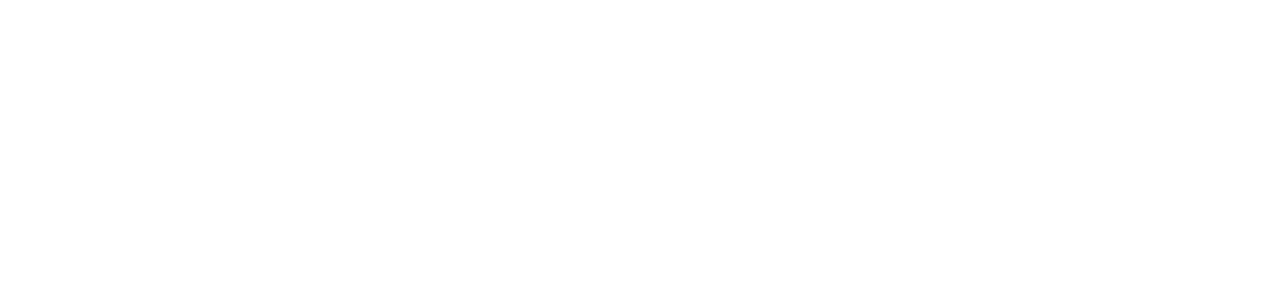
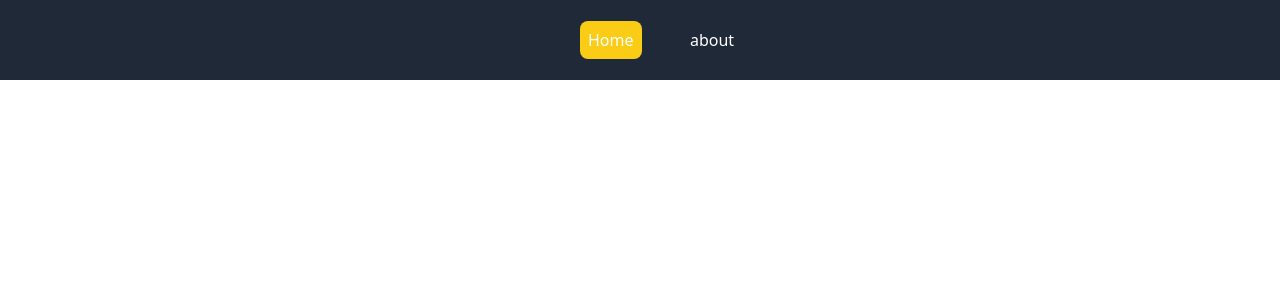
Before and after one commit to tawhid3482/My-Portfolio, a React (Vite) app: page / in a window 1280 px wide. Shown: the top 300 px of the page. Built offline with nearby package versions, Linux system fonts and the light colour scheme.

Commit message:
today frist commit

```diff
--- a/package.json
+++ b/package.json
@@ -14,6 +14,7 @@
     "match-sorter": "^6.3.1",
     "react": "^18.2.0",
     "react-dom": "^18.2.0",
+    "react-icons": "^4.12.0",
     "react-router-dom": "^6.20.1",
     "sort-by": "^1.2.0"
   },
--- a/src/About.jsx
+++ b/src/About.jsx
@@ -1,8 +1,8 @@
 
 const About = () => {
     return (
-        <div>
-            abgehjyt
+        <div className="text-center mt-52">
+            asaaaaaaaaaaa
         </div>
     );
 };
--- /dev/null
+++ b/src/Components/Navber/NavLink.jsx
@@ -0,0 +1,27 @@
+import { NavLink } from "react-router-dom";
+
+const NavLinks = ({route}) => {
+    return (
+        <li className=" m-1 md:m-0 md:ml-10 p-1 rounded-lg md:w-16 text-center hover:bg-white hover:text-black">
+        <NavLink to={route.path}
+         className={({ isActive, isPending }) =>
+         isPending ? "pending" : isActive ? "bg-yellow-400 p-2 w-40 rounded-lg" : ""
+       }
+        >
+
+          {route.name}
+          </NavLink>
+      </li>
+    );
+};
+
+export default NavLinks;
+
+{/* <NavLink
+  to="/messages"
+  className={({ isActive, isPending }) =>
+    isPending ? "pending" : isActive ? "active" : ""
+  }
+>
+  Messages
+</NavLink>; */}
--- a/src/Components/Navber/Navber.jsx
+++ b/src/Components/Navber/Navber.jsx
@@ -1,134 +1,38 @@
-import { useState, useEffect } from "react";
-import { Link, NavLink } from "react-router-dom";
-import { AiOutlineMenuUnfold } from "react-icons/ai";
-import { RxCross2 } from "react-icons/rx";
-import { BsSun } from "react-icons/bs";
-import { GiNightSleep } from "react-icons/gi";
+import { useState } from "react";
+import NavLinks from "./NavLink";
+import { MdOutlineMenuOpen } from "react-icons/md";
+import { RxCross1 } from "react-icons/rx";
+
 
 const Navber = () => {
-//   const { user } = useState(null);
-//   const [isMenuVisible, setMenuVisible] = useState(false);
-//   const [theme, setTheme] = useState(null);
+  const [openMenu, setMenu] = useState(false);
 
-//   useEffect(() => {
-//     if (theme === "dark") {
-//       document.documentElement.classList.add("dark");
-//     } else {
-//       document.documentElement.classList.remove("dark");
-//     }
-//   }, [theme]);
-
-//   const toggleMenu = () => {
-//     setMenuVisible(!isMenuVisible);
-//   };
-
-//   const handleTheme = () => {
-//     setTheme(theme === "dark" ? "light" : "dark");
-//   };
-
-//   const links = (
-//     <>
-//       <li>
-//       <NavLink
-//         to="/"
-//         className={({ isActive, isPending }) =>
-//           `flex justify-center hover:bg-yellow-600 rounded-lg items-center p-2 hover:text-white ${
-//             isPending ? "pending" : isActive ? "bg-yellow-500" : "bg-white"
-//           }`
-//         }
-//       >
-
-//       </NavLink>
-//       </li>
-//       <li>
-//         <Link
-//           to="/about"
-//           className="flex justify-center hover:bg-yellow-600 hover:text-white bg-white"
-//         >
-//           About
-//         </Link>
-//       </li>
-//      <li>
-//      <NavLink
-//         to="/demo"
-//         className={({ isActive, isPending }) =>
-//           `flex justify-center hover:bg-yellow-600 rounded-lg items-center p-2 hover:text-white ${
-//             isPending ? "pending" : isActive ? "bg-yellow-500" : "bg-white"
-//           }`
-//         }
-//       >
-//         Messages
-//       </NavLink>
-//      </li>
-
-//       {/* Add more links as needed */}
-//     </>
-//   );
+  const routes = [
+    { path: "/", name: "Home" },
+    { path: "/about", name: "about" }
+    // { path: "/about", name: "about" },
+    // { path: "/about", name: "about" },
+  ];
 
   return (
-    // <div className="">
-    //   <div className="navbar bg-gray-900 dark:bg-slate-100 dark:text-slate-100">
-    //     <div className="navbar-start">
-    //       {user ? (
-    //         <div className="dropdown">
-    //           <label tabIndex={0} className="btn btn-ghost btn-circle avatar">
-    //             <div className="w-10 rounded-full">
-    //               <img src="/path/to/user-avatar" alt="user-avatar" />
-    //             </div>
-    //           </label>
-    //           <ul className="menu menu-sm dropdown-content mt-3 z-[1] p-2 shadow bg-white rounded-box w-52">
-    //             <li>
-    //               <Link to="/profile" className="justify-between">
-    //                 Profile
-    //               </Link>
-    //             </li>
-    //             <li>
-    //               <Link to="/logout">Logout</Link>
-    //             </li>
-    //           </ul>
-    //         </div>
-    //       ) : (
-    //         <Link to="/login">
-    //           <button className="btn btn-sm">Login</button>
-    //         </Link>
-    //       )}
-    //     </div>
-    //     <div className="navbar-center hidden lg:flex">
-    //       <ul className="menu menu-horizontal px-1 ml-60 gap-3">{links}</ul>
-    //     </div>
+    <nav className="md:text-white p-2 bg-gray-800">
 
-    //     <div className="navbar-end">
-    //       <div className="flex items-center  mr-5 md:mr-4 lg:mr-0">
-    //         <button onClick={handleTheme} className="btn btn-sm rounded-3xl">
-    //           {theme === "dark" ? <GiNightSleep /> : <BsSun />}
-    //         </button>
-    //         <a className="btn btn-ghost normal-case text-xl">Logo</a>
-    //       </div>
+      <div className="md:hidden" onClick={()=>setMenu(!openMenu)}>
+        {
+          openMenu === true ? <RxCross1 className="text-3xl text-yellow-400"></RxCross1> : <MdOutlineMenuOpen className="text-3xl text-yellow-400"></MdOutlineMenuOpen>
+        }
+      </div>
 
-    //       <div className="dropdown">
-    //         <label
-    //           onClick={toggleMenu}
-    //           tabIndex={0}
-    //           className="btn btn-ghost lg:hidden"
-    //         >
-    //           {isMenuVisible ? (
-    //             <RxCross2 className="text-2xl" />
-    //           ) : (
-    //             <AiOutlineMenuUnfold className="text-2xl" />
-    //           )}
-    //         </label>
-    //         {isMenuVisible && (
-    //           <ul className="menu menu-sm dropdown-content right-1 mt-2 z-[1] p-2 shadow bg-blue-300 rounded-lg w-64 mx-auto text-center">
-    //             {links}
-    //           </ul>
-    //         )}
-    //       </div>
-    //     </div>
-    //   </div>
-    // </div>
-    <div className="">
 
-    </div>
+
+      <ul className={` md:flex md:justify-center rounded-md w-40 md:w-full duration-1000 absolute md:static bg-gray-800 text-white p-4
+      ${openMenu ? 'top-10' : '-top-60'}
+      `}>
+        {routes.map((route) => (
+          <NavLinks key={route.path} route={route}></NavLinks>
+        ))}
+      </ul>
+    </nav>
   );
 };
 
--- a/src/LayOut/MainLayout.jsx
+++ b/src/LayOut/MainLayout.jsx
@@ -4,7 +4,7 @@
     return (
         <div className="container mx-auto">
             <Navber></Navber>
-
+            {/* <About></About> */}
         </div>
     );
 };
--- a/src/Router/Routers.jsx
+++ b/src/Router/Routers.jsx
@@ -1,8 +1,8 @@
+import { createBrowserRouter } from "react-router-dom";
 import MainLayout from "../LayOut/MainLayout";
 import ErrorPage from "../Components/ErrorPage/ErrorPage";
 import Sai from "../Components/Sai";
 import About from "../About";
-import { createBrowserRouter } from "react-router-dom";
 
 const Routers = createBrowserRouter([
     {
```
Also changed, not shown: 1 other file (tests, documents, lock files or other folders).
